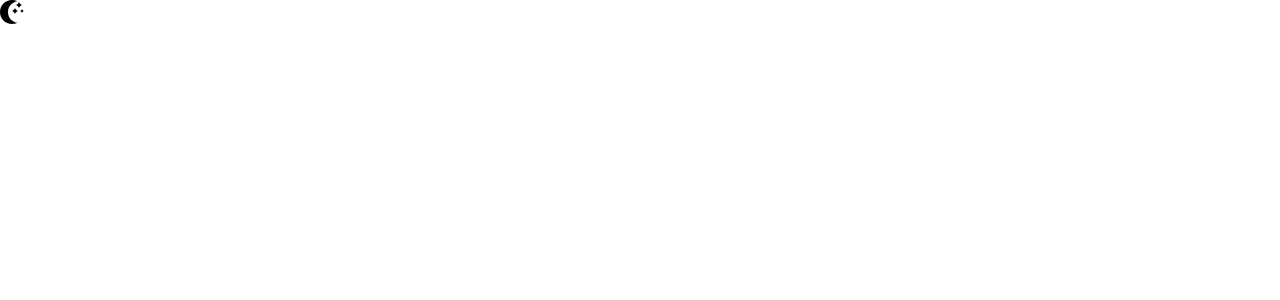
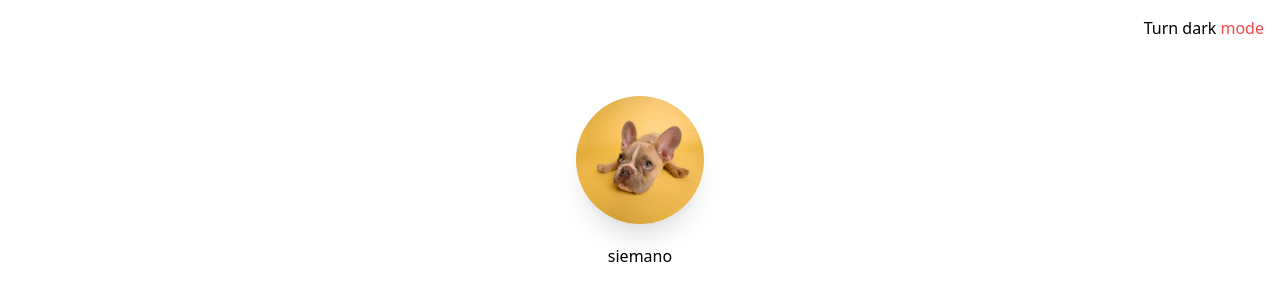
Before and after one commit to bartoginski/cv, a Vue app: page / in a window 1280 px wide. Shown: the top 300 px of the page. Built offline with nearby package versions, Linux system fonts and the light colour scheme.

Commit message:
Update Layout, add aos

```diff
--- a/package.json
+++ b/package.json
@@ -9,6 +9,7 @@
   },
   "dependencies": {
     "@tailwindcss/postcss7-compat": "^2.2.17",
+    "aos": "^2.3.4",
     "autoprefixer": "^9",
     "core-js": "^3.6.5",
     "postcss": "^7",
--- a/src/App.vue
+++ b/src/App.vue
@@ -1,14 +1,19 @@
 <template>
   <div class="h-screen dark:bg-black">
     <ModeBtn />
+    <main class="flex flex-col items-center max-w-6xl m-auto py-5 text-black dark:text-white">
+      <Avatar/>
+      siemano
+    </main>
   </div>
 </template>
 
 <script>
 import ModeBtn from "./components/ModeBtn.vue";
+import Avatar from "./components/Avatar.vue";
 export default {
   name: "App",
-  components: { ModeBtn },
+  components: { ModeBtn, Avatar },
 };
 </script>
 
--- a/src/components/ModeBtn.vue
+++ b/src/components/ModeBtn.vue
@@ -1,31 +1,15 @@
 <template>
-  <div @click="toggleMode" class="w-8">
-    <div v-if="isLightMode">
-      <svg
-        xmlns="http://www.w3.org/2000/svg"
-        width="24"
-        height="24"
-        viewBox="0 0 24 24"
-        class="fill-current text-black w   -aw-auto"
+  <div class="flex justify-end p-4">
+    <div @click="toggleMode" v-if="isLightMode">
+      <button class="text-black cursor-pointer">
+        Turn dark <span class="text-fire">mode</span>
+      </button>
+    </div>
+    <button @click="toggleMode" v-else>
+      <span class="text-white cursor-pointer"
+        >Turn light <span class="text-fire">mode</span></span
       >
-        <path
-          d="M12 10.999c1.437.438 2.562 1.564 2.999 3.001.44-1.437 1.565-2.562 3.001-3-1.436-.439-2.561-1.563-3.001-3-.437 1.436-1.562 2.561-2.999 2.999zm8.001.001c.958.293 1.707 1.042 2 2.001.291-.959 1.042-1.709 1.999-2.001-.957-.292-1.707-1.042-2-2-.293.958-1.042 1.708-1.999 2zm-1-9c-.437 1.437-1.563 2.562-2.998 3.001 1.438.44 2.561 1.564 3.001 3.002.437-1.438 1.563-2.563 2.996-3.002-1.433-.437-2.559-1.564-2.999-3.001zm-7.001 22c-6.617 0-12-5.383-12-12s5.383-12 12-12c1.894 0 3.63.497 5.37 1.179-2.948.504-9.37 3.266-9.37 10.821 0 7.454 5.917 10.208 9.37 10.821-1.5.846-3.476 1.179-5.37 1.179z"
-        />
-      </svg>
-    </div>
-    <div v-else>
-      <svg
-        xmlns="http://www.w3.org/2000/svg"
-        width="24"
-        height="24"
-        viewBox="0 0 24 24"
-        class="fill-current text-white w   -aw-auto"
-      >
-        <path
-          d="M4.069 13h-4.069v-2h4.069c-.041.328-.069.661-.069 1s.028.672.069 1zm3.034-7.312l-2.881-2.881-1.414 1.414 2.881 2.881c.411-.529.885-1.003 1.414-1.414zm11.209 1.414l2.881-2.881-1.414-1.414-2.881 2.881c.528.411 1.002.886 1.414 1.414zm-6.312-3.102c.339 0 .672.028 1 .069v-4.069h-2v4.069c.328-.041.661-.069 1-.069zm0 16c-.339 0-.672-.028-1-.069v4.069h2v-4.069c-.328.041-.661.069-1 .069zm7.931-9c.041.328.069.661.069 1s-.028.672-.069 1h4.069v-2h-4.069zm-3.033 7.312l2.88 2.88 1.415-1.414-2.88-2.88c-.412.528-.886 1.002-1.415 1.414zm-11.21-1.415l-2.88 2.88 1.414 1.414 2.88-2.88c-.528-.411-1.003-.885-1.414-1.414zm6.312-10.897c-3.314 0-6 2.686-6 6s2.686 6 6 6 6-2.686 6-6-2.686-6-6-6z"
-        />
-      </svg>
-    </div>
+    </button>
   </div>
 </template>
 
--- a/src/main.js
+++ b/src/main.js
@@ -2,4 +2,9 @@
 import App from './App.vue'
 import './assets/tailwind.css'
 
+import AOS from 'aos'
+import 'aos/dist/aos.css'
+
+AOS.init()
+
 createApp(App).mount('#app')
--- a/tailwind.config.js
+++ b/tailwind.config.js
@@ -2,7 +2,11 @@
   purge: ['./public/**/*.html', './src/**/*.vue'],
   darkMode: 'class', // or 'media' or 'class'
   theme: {
-    extend: {},
+    extend: {
+      colors: {
+        'fire': '#F54748'
+      }
+    },
   },
   variants: {
     extend: {},
--- /dev/null
+++ b/vue.config.js
@@ -0,0 +1,3 @@
+module.exports = {
+    publicPath: process.env.NODE_ENV === "production" ? "/cv/" : "/",
+  };
```
Also changed, not shown: src/assets/img/avatar.jpg (added), 1 other file (tests, documents, lock files or other folders).
